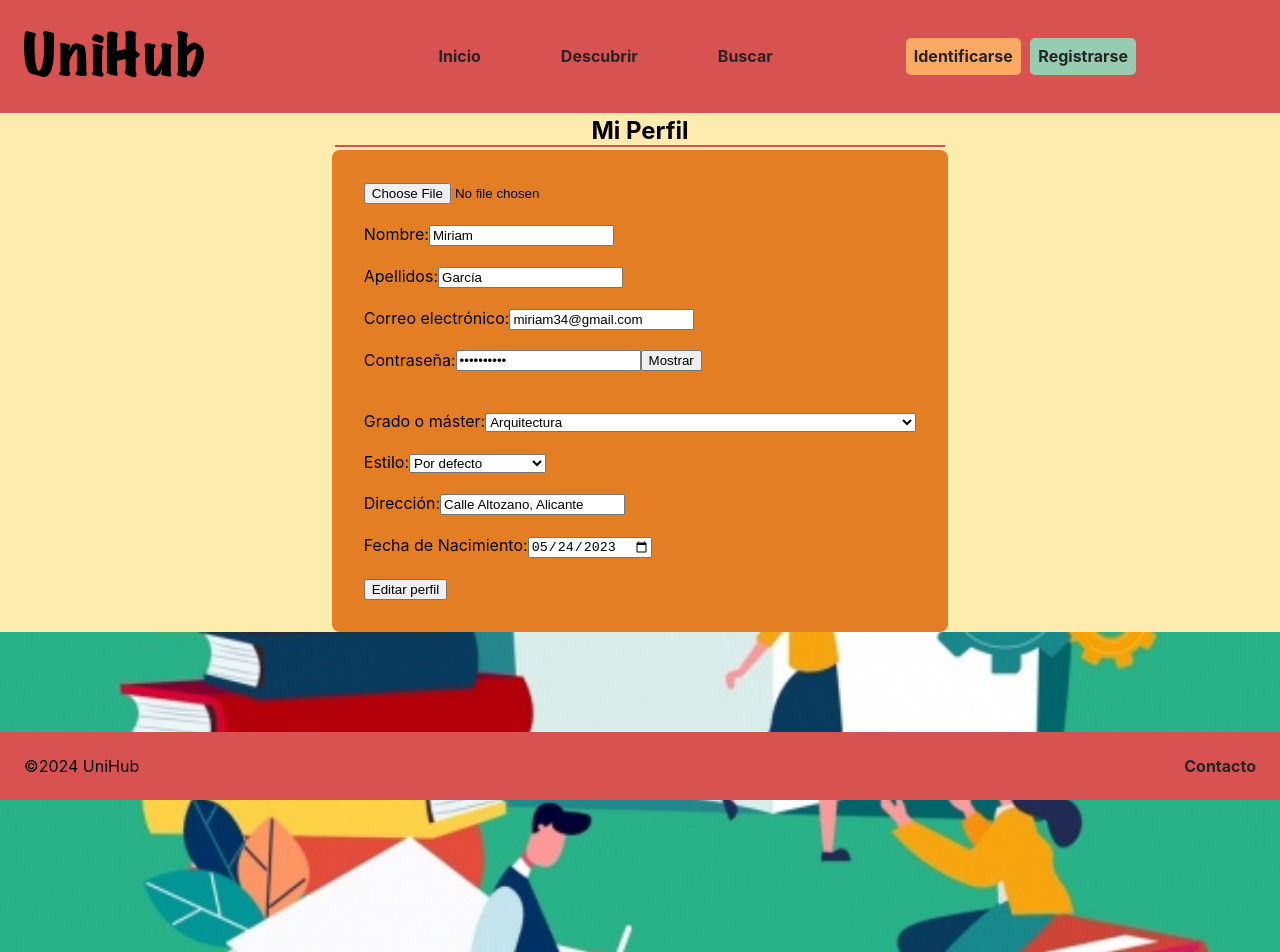
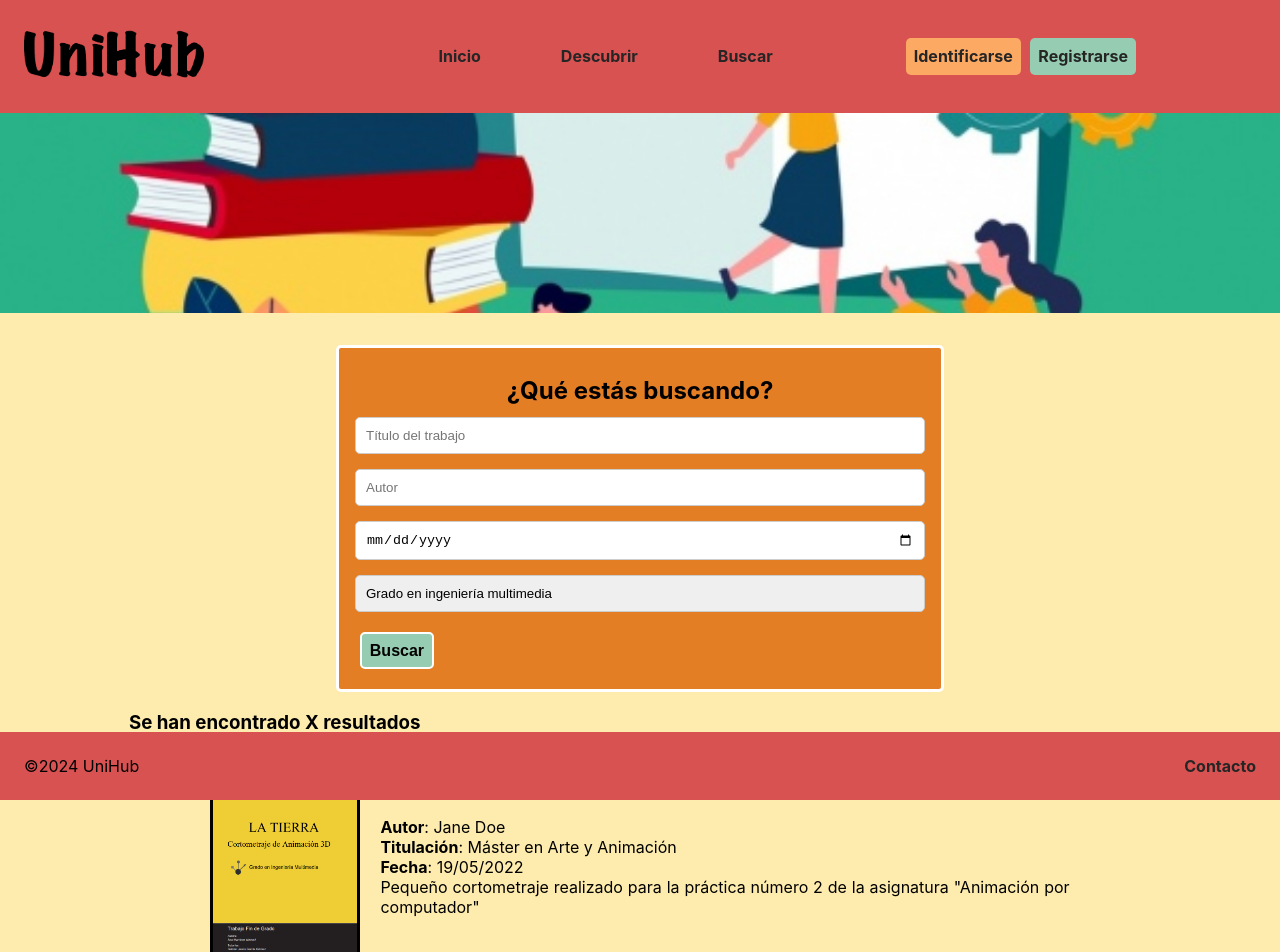
Before and after one commit to Dinastia-Harzu/UniHub, a React (Create React App) app in the folder frontend/unihub/: page / in a window 1280 px wide. Shown: the top 952 px of the page. Built offline with nearby package versions, Linux system fonts and the light colour scheme.

Commit message:
Página de búsqueda maquetada

```diff
--- a/frontend/unihub/src/App.js
+++ b/frontend/unihub/src/App.js
@@ -3,12 +3,15 @@ import Header from "./components/commons/Header.js";
 import Inicio from "./components/Inicio.js";
 import Footer from "./components/commons/Footer.js";
 import Perfilusuario from "./components/Perfilusuario.js";
+import Busqueda from "./components/Busqueda.js";
+
 export default function App() {
   return (
     <div>
       <Header />
-      <Perfilusuario />
-      <Inicio />
+      <Busqueda />
+      {/* <Perfilusuario /> */}
+      {/* <Inicio /> */}
       <Footer />
     </div>
   );
--- /dev/null
+++ b/frontend/unihub/src/components/Busqueda.js
@@ -0,0 +1,19 @@
+import React from "react";
+import FormBusqueda from "./FormBusqueda";
+import ResultadosBusqueda from "./ResultadosBusqueda";
+
+import "../styles/busqueda.css"
+
+export default function Busqueda({ proyecto }) {
+  return (
+    <main >
+      <section className="cabecera-inicio">
+        <img className='img-cabecera' src="assets/Cabecera.jpg" alt="Imagen de cabecera" />
+      </section>
+      <div className="contenedor-busqueda">
+        <FormBusqueda />
+        <ResultadosBusqueda />
+      </div>
+    </main>
+  );
+}
--- /dev/null
+++ b/frontend/unihub/src/components/CartaBusqueda.js
@@ -0,0 +1,29 @@
+
+import React from 'react';
+
+import "../styles/carta-busqueda.css"
+
+export default function CartaBusqueda() {
+  return (
+    // <div className="carta-busqueda">
+    //   <img className="img-busqueda" alt={proyecto.nombre} />
+    //   <div className="carta-contenido">
+    //     <h3><strong>{proyecto.nombre}</strong></h3>
+    //     <p><strong>Autor</strong>: {proyecto.autor}</p>
+    //     <p><strong>Titulación</strong>: {proyecto.titulacion}</p>
+    //     <p><strong>Fecha</strong>: {proyecto.publicacion}</p>
+    //     <p>{proyecto.resumen}</p>
+    //   </div>
+    // </div>
+    <div className="carta-busqueda">
+      <img className="img-busqueda" alt="Cortometraje de animación 3D" src="assets/TFG_Similar1.png" />
+      <div className="carta-contenido">
+        <h2><strong>Cortometraje de animación 3D</strong></h2><br />
+        <p><strong>Autor</strong>: Jane Doe</p>
+        <p><strong>Titulación</strong>: Máster en Arte y Animación</p>
+        <p><strong>Fecha</strong>: 19/05/2022</p>
+        <p>Pequeño cortometraje realizado para la práctica número 2 de la asignatura "Animación por computador"</p>
+      </div>
+    </div >
+  );
+}
--- /dev/null
+++ b/frontend/unihub/src/components/FormBusqueda.js
@@ -0,0 +1,27 @@
+import React from "react";
+
+export default function FormBusqueda() {
+  return (
+    <div className="formulario-busqueda">
+      <h2>¿Qué estás buscando?</h2>
+      <form>
+        <div className="contenedor-apartados-formulario">
+          <input type="text" name="nombre" placeholder="Título del trabajo"></input>
+        </div>
+        <div className="contenedor-apartados-formulario">
+          <input type="text" name="autor" placeholder="Autor"></input>
+        </div>
+        <div className="contenedor-apartados-formulario">
+          <input type="date" name="Fecha" placeholder="Fecha"></input>
+        </div>
+        <div className="contenedor-apartados-formulario">
+          <select>
+            <option value="1">Grado en ingeniería multimedia</option>
+            <option value="2">Grado en ingeniería informática</option>
+          </select>
+        </div>
+        <button className="btn" type="submit">Buscar</button>
+      </form>
+    </div>
+  );
+}
--- /dev/null
+++ b/frontend/unihub/src/components/ResultadosBusqueda.js
@@ -0,0 +1,15 @@
+import React from "react";
+import CartaBusqueda from "./CartaBusqueda";
+import FormBusqueda from "./FormBusqueda";
+import "../styles/busqueda.css"
+
+export default function ResultadosBusqueda() {
+  return (
+    <div className="contenedor-resultados-busqueda">
+      <h3>Se han encontrado X resultados</h3>
+      <div className="resultados">
+        <CartaBusqueda />
+      </div>
+    </div>
+  );
+}
--- /dev/null
+++ b/frontend/unihub/src/styles/busqueda.css
@@ -0,0 +1,75 @@
+.cabecera-inicio {
+  height: 200px;
+}
+
+.contenedor-resultados-busqueda>h3 {
+  margin-top: 1em;
+  border-bottom: 2px solid var(--color-bg-2);
+  width: 100%;
+}
+
+.resultados {
+  padding: 1em;
+  display: flex;
+  justify-content: center;
+  align-items: center;
+}
+
+.contenedor-busqueda {
+  padding: 2em;
+  display: flex;
+  flex-direction: column;
+  justify-content: center;
+  align-items: center;
+}
+
+/*ESTILO PARA EL FORMULARIO*/
+.formulario-busqueda {
+  width: 50%;
+  padding: 1em;
+  border: 3px solid #ffffff;
+  background-color: var(--color-bg-form);
+  border-radius: 5px;
+}
+
+.formulario-busqueda>h2 {
+  text-align: center;
+  padding: .5em;
+}
+
+.formulario-busqueda button {
+  font-weight: bold;
+  color: var(--color-texto);
+  background-color: var(--color-primary);
+  border: 2px solid white;
+}
+
+.formulario-busqueda button:hover {
+  font-weight: bold;
+  color: var(--color-bg) !important;
+  background-color: transparent;
+  border: none;
+}
+
+.contenedor-apartados-formulario {
+  margin-bottom: 15px;
+  /* Espacio entre los campos */
+}
+
+input[type="text"],
+input[type="date"],
+select {
+  width: 100%;
+  /* El campo de entrada ocupará todo el ancho disponible */
+  padding: 10px;
+  /* Espacio interno */
+  border: 1px solid #ccc;
+  /* Borde del campo */
+  border-radius: 5px;
+  /* Bordes redondeados */
+}
+
+select {
+  appearance: none;
+  /* Elimina la apariencia nativa del selector */
+}
--- /dev/null
+++ b/frontend/unihub/src/styles/carta-busqueda.css
@@ -0,0 +1,26 @@
+.carta-busqueda {
+  display: flex;
+  flex-direction: row;
+  padding: 1em;
+  width: 90%;
+}
+
+.img-busqueda {
+  width: 150px;
+  height: auto;
+  flex: 0 0 auto;
+  margin-right: 20px;
+  border: 3px solid black;
+  border-radius: .5em;
+}
+
+.carta-contenido {
+  flex: 1;
+  gap: 1em;
+}
+
+.carta-contenido p {
+  overflow: hidden;
+  text-overflow: ellipsis;
+  text-align: justify;
+}
```
